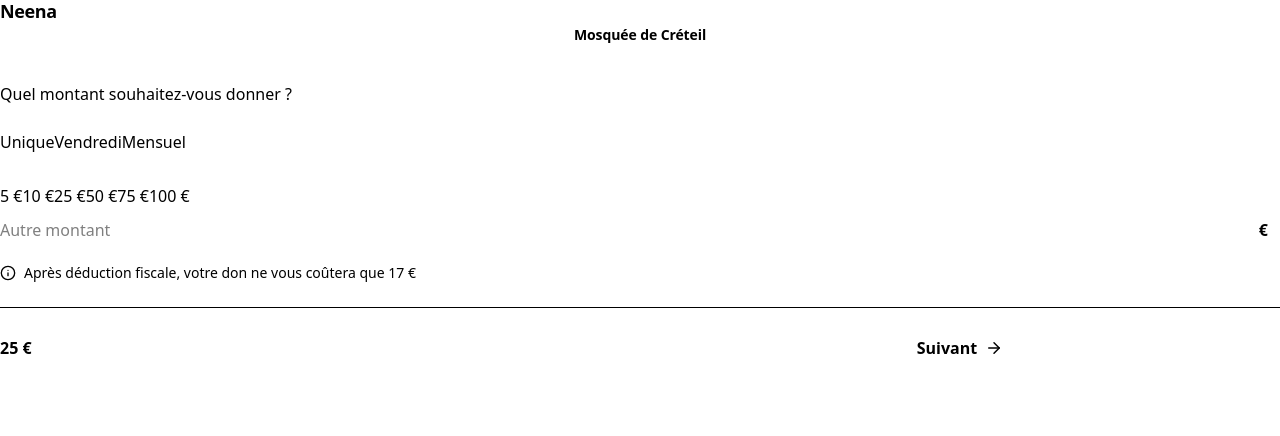
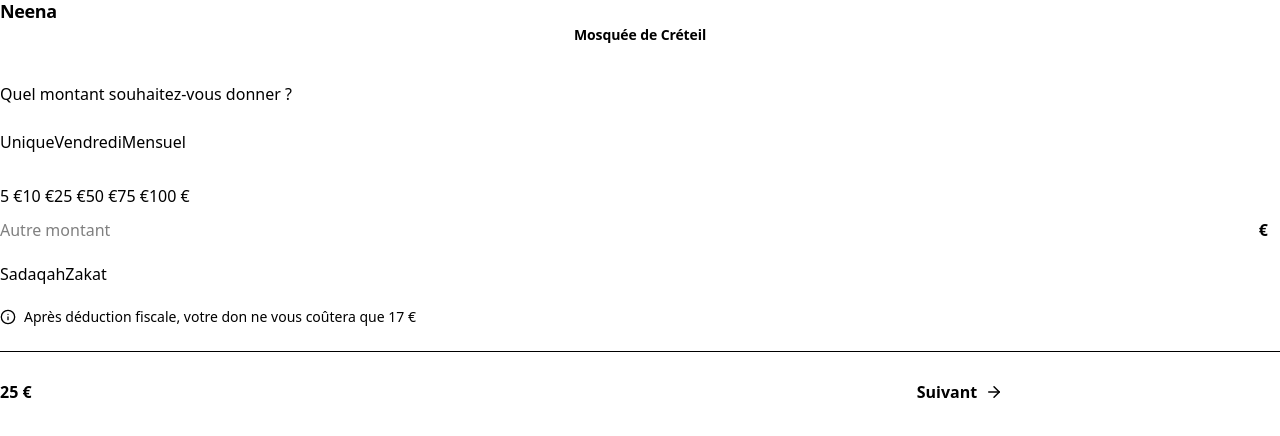
Before and after one commit to chaaaady/NeenaV3, a Next.js app: page /step-amount-v2 in a window 1280 px wide. Shown: the top 436 px of the page. Built offline with nearby package versions, Linux system fonts and the light colour scheme.

Commit message:
V2: add donation type selector below amount grid; keep numeric keypad for other amount; amount shown in footer left

```diff
--- a/src/app/(don)/step-amount-v2/page.tsx
+++ b/src/app/(don)/step-amount-v2/page.tsx
@@ -101,7 +101,12 @@
                 </div>
               </div>
 
-              {/* Montant retiré pour test UX */}
+              {/* Type de don sous la sélection de montant */}
+              <SegmentedControl
+                options={["Sadaqah", "Zakat"]}
+                value={values.donationType}
+                onChange={(v: string) => form.setValue("donationType", v as "Sadaqah" | "Zakat", { shouldDirty: true })}
+              />
 
               <div className="amount-grid-footer text-[14px] text-[var(--text-muted)] flex items-center gap-2 mt-2">
                 <Info size={16} />
```
